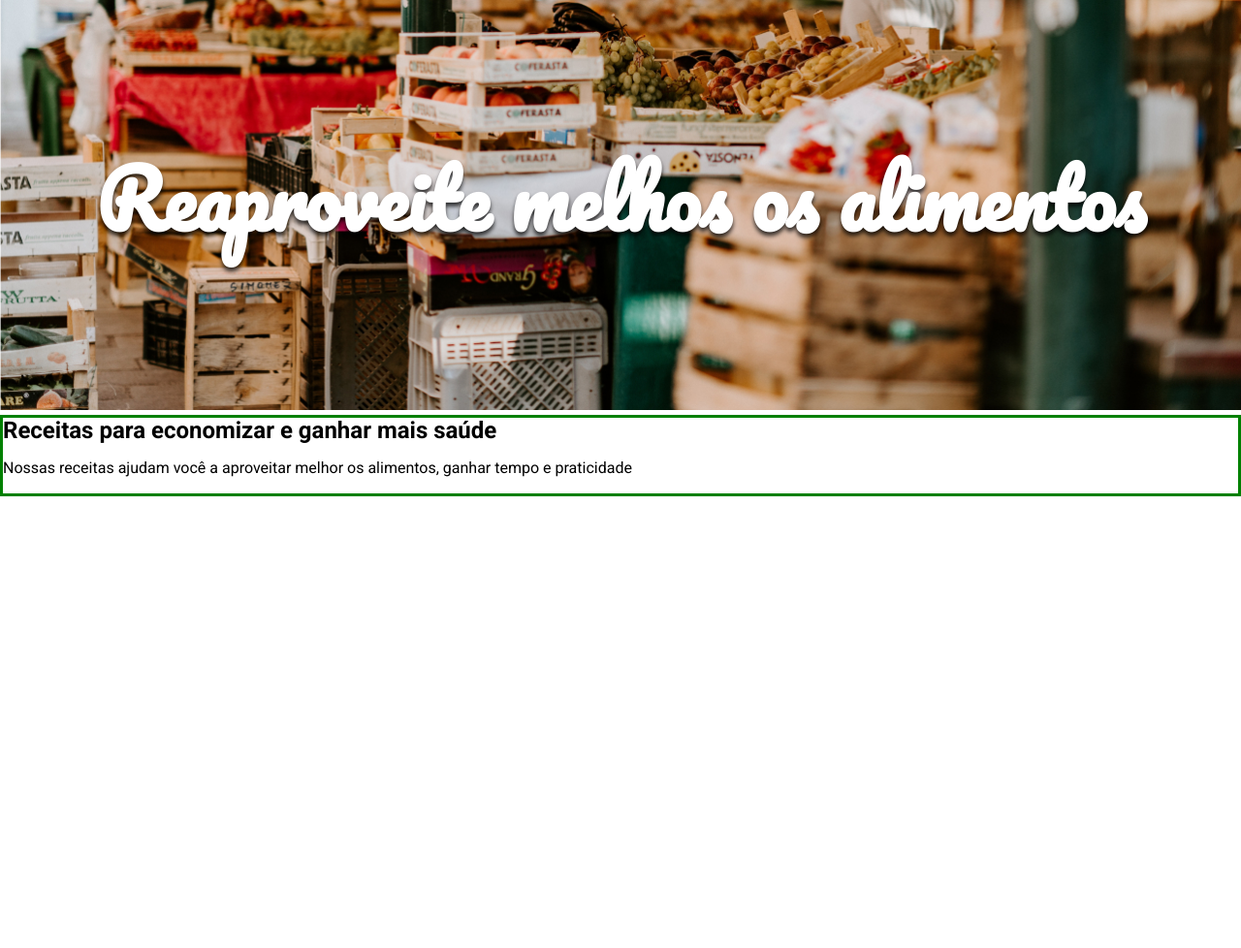
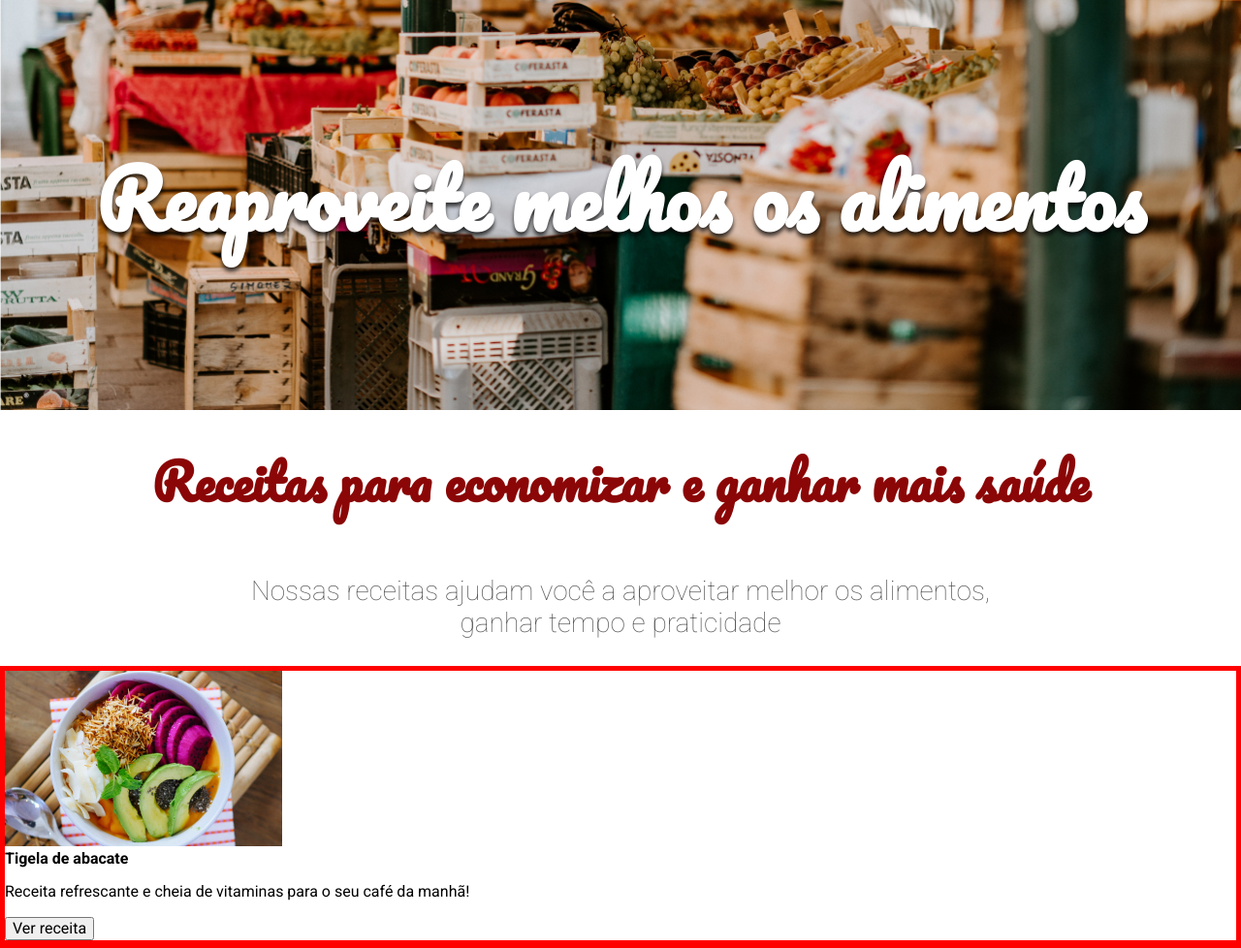
Before and after one commit to fabricio-hunt/Site-Fruta-e-Fruto-, a plain HTML site: page index.html in a window 1280 px wide. Shown: the part 95-1073 px from the top of the page at 97% size. Before the commit the page ends 800 px from the top, so only its background shows below. Drawn offline with Linux system fonts and the light colour scheme.

Commit message:
section card estrutura

```diff
--- /dev/null
+++ b/assets/css/card.css
@@ -0,0 +1,4 @@
+.card{
+
+border: 5px solid red;
+}
--- a/assets/css/receitas.css
+++ b/assets/css/receitas.css
@@ -1,5 +1,15 @@
-.receitas{
+.titulo__receitas{
+    font-family: Pacifico,cursive;
+    color: #8b0606;
+    text-align: center;
+    font-size: 3.1875rem;
+    padding: 2.5rem;
+}
 
-    border: 3px solid green;
-
+.receitas__paragrafo{
+    font-family: Roboto , sans-serif;
+    text-align: center;
+    font-size: 1.75rem;
+    color: #595959;
+    font-weight: 100;
 }
--- a/index.html
+++ b/index.html
@@ -6,11 +6,13 @@
         <meta name="viewport" content="width=device-width, initial-scale=1.0" />
         <meta http-equiv="X-UA-Compatible" content="ie=edge" />
         <title>Fruta & Fruto</title>
-        <link href="./assets/css/normalize.css" rel="stylesheet" />
+        <link href="./assets/css/normalize.css" rel="stylesheet"/>
         <link href="./assets/css/reset.css" rel="stylesheet" />
-        <link href="./assets/css/cabecalho.css" rel="stylesheet" />
-        <link href="./assets/css/conteudo-banner.css" rel="stylesheet" />
+        <link href="./assets/css/cabecalho.css" rel="stylesheet"/>
+        <link href="./assets/css/conteudo-banner.css" rel="stylesheet"/>
         <link href="./assets/css/receitas.css" rel="stylesheet" />
+        <link href="./assets/css/card.css" rel="stylesheet"/>
+
 
     </head>
     <body>
@@ -32,7 +34,57 @@
         <section class="receitas">
             <h2 class="titulo__receitas">Receitas para economizar e ganhar mais saúde</h2>
             <p class="receitas__paragrafo">Nossas receitas ajudam
-                você a aproveitar melhor os alimentos, ganhar tempo e praticidade</p>
+                você a aproveitar melhor os alimentos,<br> ganhar tempo e praticidade</p>
+        </section>
+        <section>
+            <div class="card">
+                <img src="./assets/img/receitas/tigela-de-abacate.jpg" class="" alt="">
+                <div class="card__receita--conteudo">
+                    <h4 class="card__receita--titulo">Tigela de abacate </h4>
+                    <p class="card__receita--descricao"> Receita refrescante e cheia de vitaminas para o seu café da manhã!</p>
+                    <button class="card__receita--botao">Ver receita </button>
+                </div>
+            </div>
+            <div class="card">
+                <img src="./assets/img/receitas/salada-de-kiwi.jpg" class="" alt="">
+                <div class="card__receita--conteudo">
+                    <h4 class="card__receita--titulo">Salada de Kiwi </h4>
+                    <p class="card__receita--descricao"> Receita refrescante e cheia de vitaminas para o seu café da manhã!</p>
+                    <button class="card__receita--botao">Ver receita </button>
+                </div>
+            </div>
+            <div class="card">
+                <img src="./assets/img/receitas/mix-de-vegetais.jpg" class="" alt="">
+                <div class="card__receita--conteudo">
+                    <h4 class="card__receita--titulo">Mix de vegetais </h4>
+                    <p class="card__receita--descricao"> Receita refrescante e cheia de vitaminas para o seu café da manhã!</p>
+                    <button class="card__receita--botao">Ver receita </button>
+                </div>
+            </div>
+            <div class="card">
+                <img src="./assets/img/receitas/pimentoes-a-juliana.jpg" class="" alt="">
+                <div class="card__receita--conteudo">
+                    <h4 class="card__receita--titulo">Pimentõs à Juliana </h4>
+                    <p class="card__receita--descricao"> Receita refrescante e cheia de vitaminas para o seu café da manhã!</p>
+                    <button class="card__receita--botao">Ver receita </button>
+                </div>
+            </div>
+            <div class="card">
+                <img src="./assets/img/receitas/prato-oriental.jpg" class="" alt="">
+                <div class="card__receita--conteudo">
+                    <h4 class="card__receita--titulo">Prato oriental </h4>
+                    <p class="card__receita--descricao"> Receita refrescante e cheia de vitaminas para o seu café da manhã!</p>
+                    <button class="card__receita--botao">Ver receita </button>
+                </div>
+            </div>
+            <div class="card">
+                <img src="./assets/img/receitas/beterrabas-assadas.jpg" class="" alt="">
+                <div class="card__receita--conteudo">
+                    <h4 class="card__receita--titulo">Beterrabas assadas </h4>
+                    <p class="card__receita--descricao"> Receita refrescante e cheia de vitaminas para o seu café da manhã!</p>
+                    <button class="card__receita--botao">Ver receita </button>
+                </div>
+            </div>
         </section>
     </body>
 </html>
```
